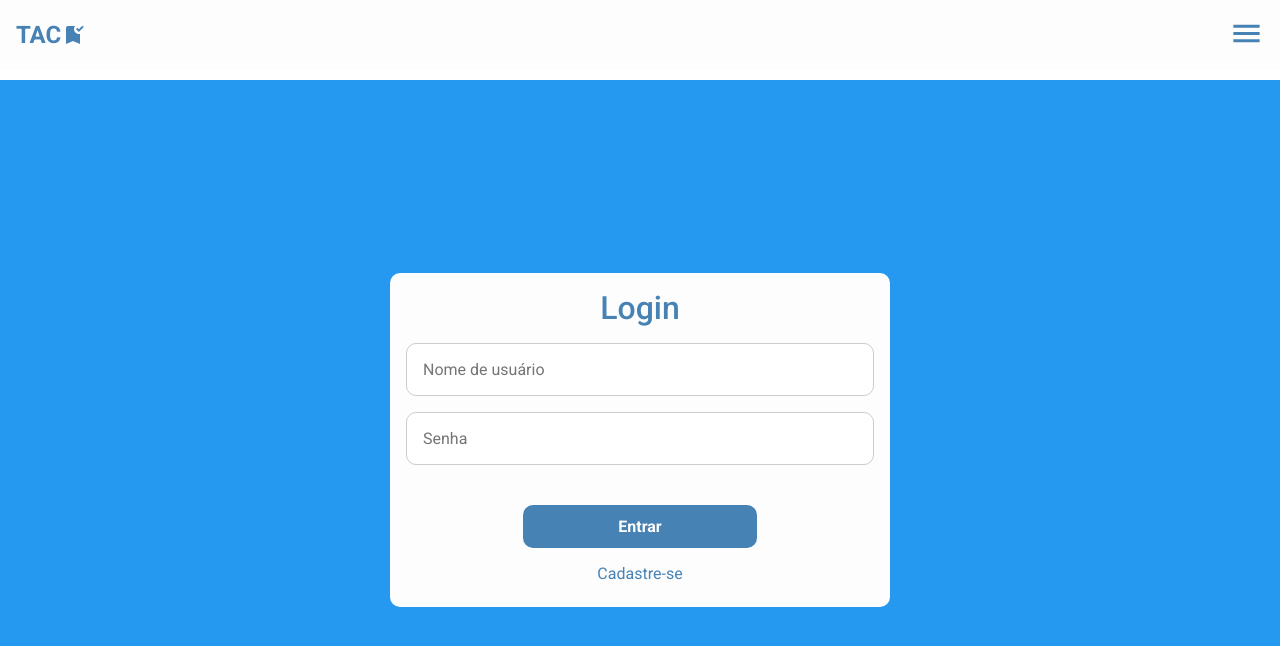
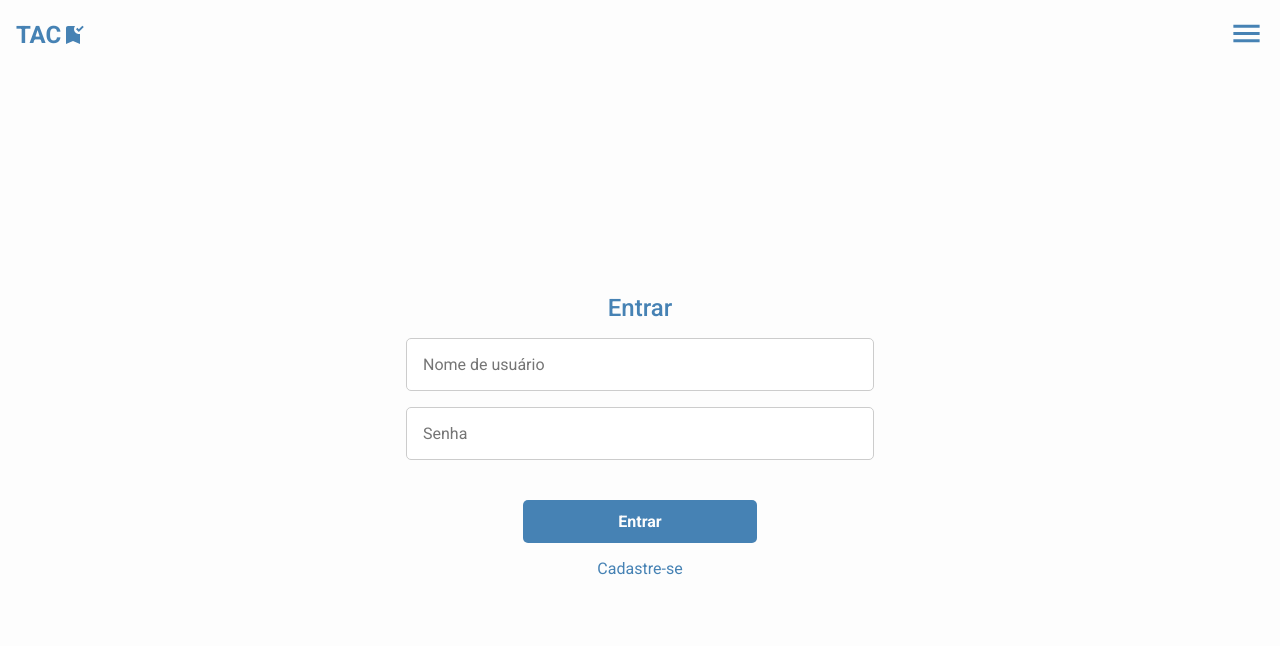
Before and after one commit to julioreisdev/traz-a-conta-frontend, a React (Create React App) app: page / in a window 1280 px wide. Shown: the top 646 px of the page. Built offline with nearby package versions, Linux system fonts and the light colour scheme.

Commit message:
Ajustes de layout em login e signup

```diff
--- a/src/pages/auth/login/Login.tsx
+++ b/src/pages/auth/login/Login.tsx
@@ -41,7 +41,7 @@ const Login: FC = () => {
   return (
     <Container>
       <FormContainer>
-        <h1>Login</h1>
+        <h1>Entrar</h1>
         <form onSubmit={(e) => login(e)}>
           <input
             id="user"
--- a/src/pages/auth/style.ts
+++ b/src/pages/auth/style.ts
@@ -6,20 +6,19 @@ export const Container = styled.div`
   align-items: center;
   width: 100%;
   min-height: calc(100vh - 80px);
-  background-color: #2499ef;
+  background-color: #fdfdfd;
 `;
 
 export const FormContainer = styled.div`
   background-color: #fdfdfd;
   padding: 1rem;
   width: 500px;
-  border-radius: 10px;
   display: flex;
   flex-direction: column;
   align-items: center;
 
   h1 {
-    font-size: 2rem;
+    font-size: 1.5rem;
     color: #4682B4;
     font-weight: 500;
 
@@ -35,7 +34,7 @@ export const FormContainer = styled.div`
         width: 100%;
         margin: 1rem 0 0 0;
         padding: 1rem;
-        border-radius: 10px;
+        border-radius: 5px;
         border: none;
         font-size: 1rem;
         border: 1px solid #ccc;
@@ -60,7 +59,7 @@ export const FormContainer = styled.div`
         width: 50%;
         margin-top: 1rem;
         padding: 0.75rem;
-        border-radius: 10px;
+        border-radius: 5px;
         font-size: 1rem;
         border: none;
         background-color: #4682B4;
--- a/src/style.ts
+++ b/src/style.ts
@@ -2,6 +2,7 @@ import styled from "styled-components";
 
 export const Container = styled.div`
   padding-top: 80px;
+  background-color: #fdfdfd;
 `;
 
 export const AddContainer = styled.div`
```
